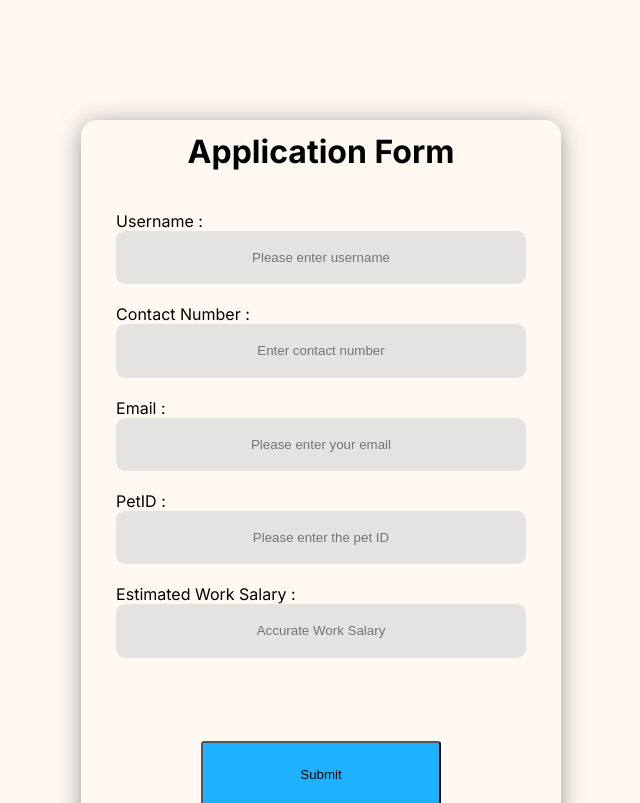
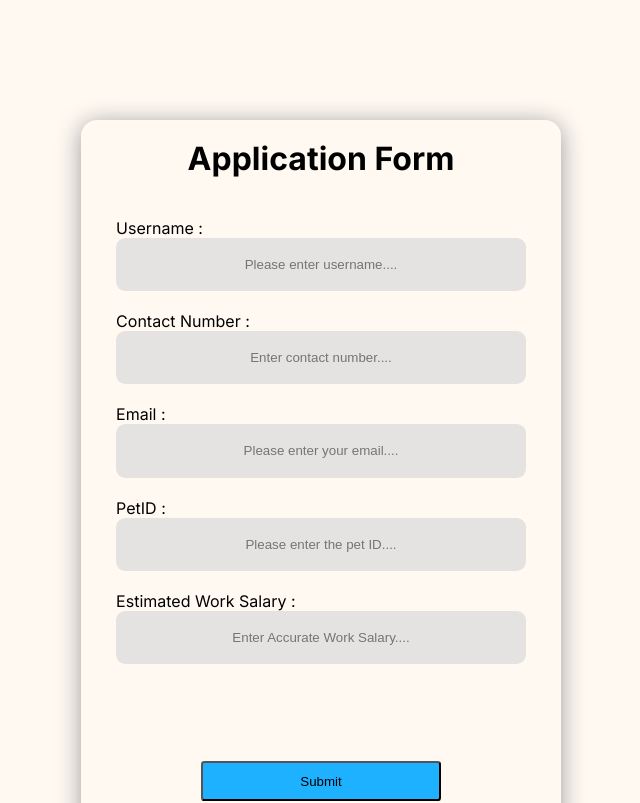
Before and after one commit to AaronTan11/SDP-CarePet, a Next.js app in the folder frontend/: page /adoptionform in a window 1280 px wide. Shown: the top 803 px of the page, without its empty margins (319-959 px from the left). Built offline with nearby package versions, Linux system fonts and the light colour scheme.

Commit message:
added id for email

```diff
--- a/frontend/src/pages/adoptionform.js
+++ b/frontend/src/pages/adoptionform.js
@@ -20,10 +20,6 @@ function apply() {
     console.log("Salary", salary);
   };
 
-  const handleClick = (event) => {
-    event.preventDefault();
-    mutation.mutate({ username, contactnum, email, petid, salary });
- };
 
   return (
     <div className={styles.cover}>
@@ -40,7 +36,7 @@ function apply() {
                 name="username"
                 type="text"
                 value={username}
-                placeholder="Please enter username"
+                placeholder="Please enter username...."
                 onChange={(event) => setUsername(event.target.value)}
               ></input>
             </label>
@@ -52,7 +48,7 @@ function apply() {
                 name="contactnum"
                 type="text"
                 value={contactnum}
-                placeholder="Enter contact number"
+                placeholder="Enter contact number...."
                 onChange={(event) => setcontactnum(event.target.value)}
               ></input>
             </label>
@@ -62,9 +58,10 @@ function apply() {
               <input
                 className={styles.input}
                 name="email"
+                id="email"
                 type="email"
                 value={email}
-                placeholder="Please enter your email"
+                placeholder="Please enter your email...."
                 onChange={(event) => setemail(event.target.value)}
               ></input>
             </label>
@@ -76,7 +73,7 @@ function apply() {
                 name="petid"
                 type="text"
                 value={petid}
-                placeholder="Please enter the pet ID"
+                placeholder="Please enter the pet ID...."
                 onChange={(event) => setpetid(event.target.value)}
               ></input>
             </label>
@@ -88,7 +85,7 @@ function apply() {
                 name="salary"
                 type="text"
                 value={salary}
-                placeholder="Accurate Work Salary"
+                placeholder="Enter Accurate Work Salary...."
                 onChange={(event) => setsalary(event.target.value)}
               ></input>
             </label>
@@ -97,7 +94,7 @@ function apply() {
         </div>
         <button
                className={styles.btn}
-               onClick={handleClick}
+
                type="submit"
             >
                Submit
--- a/frontend/src/styles/adoptionform.module.scss
+++ b/frontend/src/styles/adoptionform.module.scss
@@ -55,7 +55,7 @@
 
 .btn {
     width : 50%;
-    height: 5em;
+    height: 3em;
     background-color: rgb(29, 177, 255);
     justify-content: center;
     align-items: center;
```
